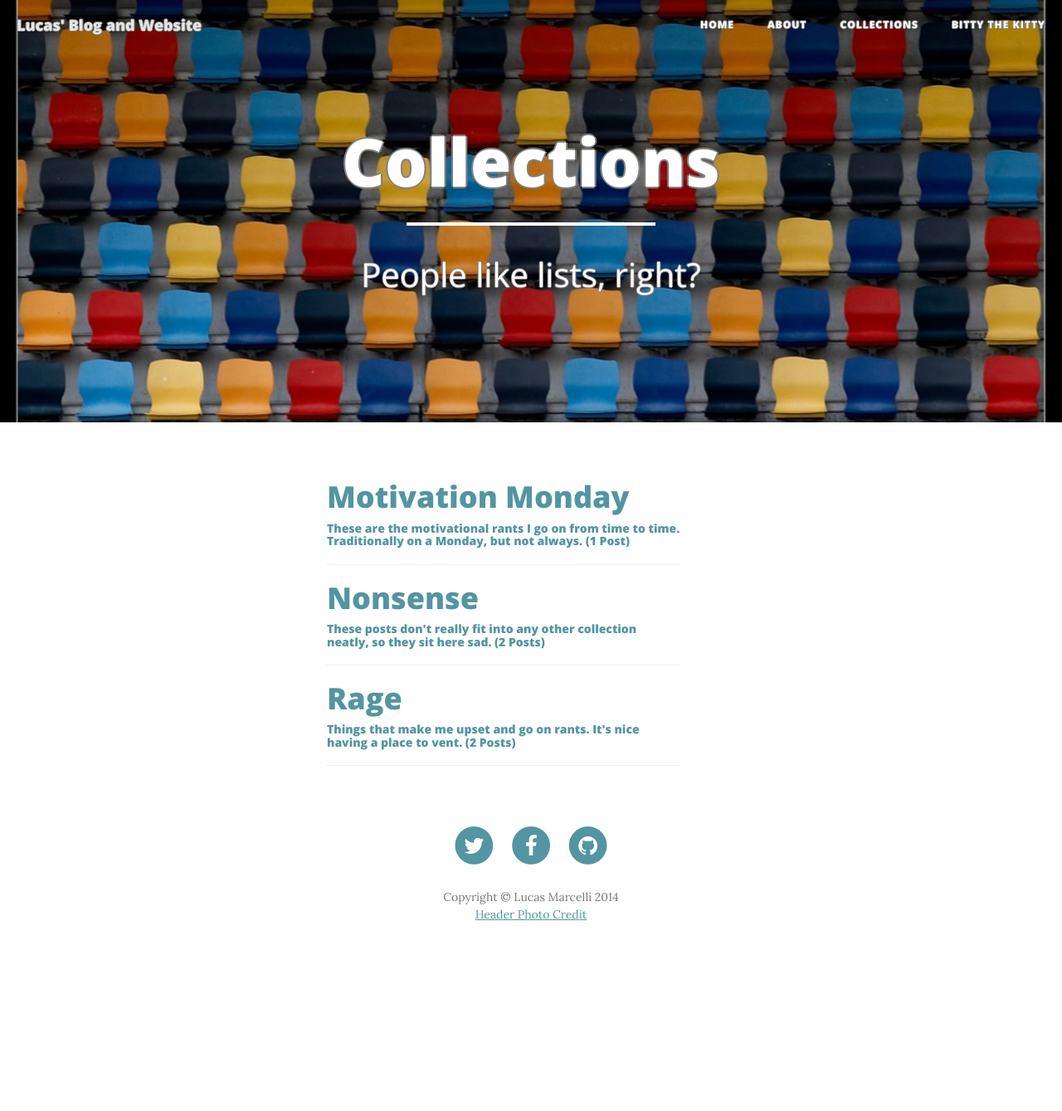
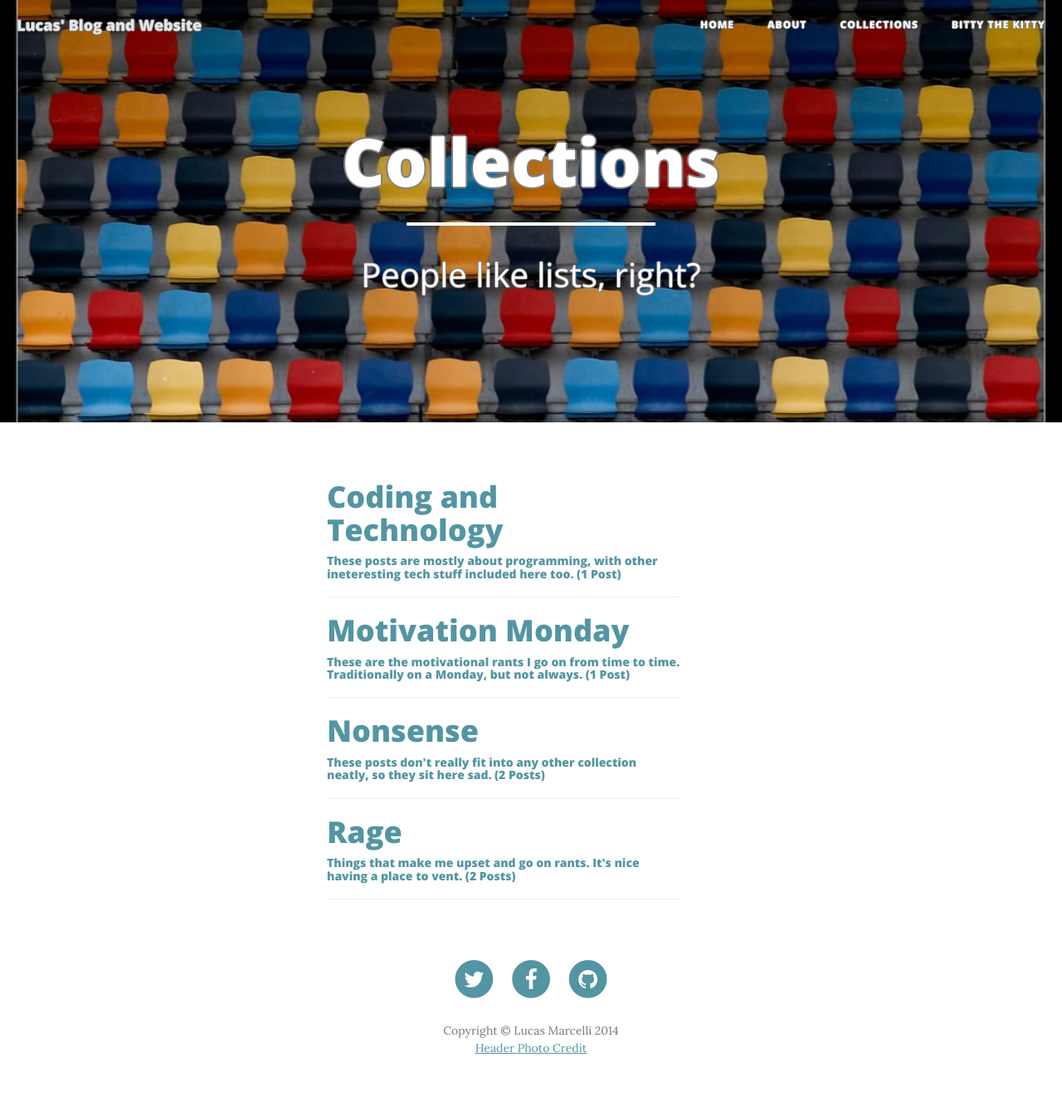
Before and after one commit to lucasm39/marcellisite, a Jekyll site: the page built from collections.html, in a window 1280 px wide. Shown: the whole page at 83% size. Built offline with Jekyll 4.4.1, drawn with Linux system fonts in a browser that asks for light colours; nearby versions of some CDN libraries; before the commit the page ends 1178 px from its top, so only the background shows below that.

Commit message:
Added a new post under a new collection.

```diff
--- /dev/null
+++ b/coding.html
@@ -0,0 +1,11 @@
+---
+layout: page
+title: "Coding and Technology"
+description: "sudo rm -rf /"
+header-img: "computer.jpg"
+tag: code
+credit: "https://www.flickr.com/photos/eflon/"
+iscollection: "yes"
+blurb: "These posts are mostly about programming, with other ineteresting tech stuff included here too."
+count: "1"
+---
--- a/kitty.html
+++ b/kitty.html
@@ -4,7 +4,6 @@ title: "Bitty the Kitty"
 description: "Life is totally okay."
 header-img: "bitty.jpg"
 nav: "yes"
-comments: true
 ---
 
 <p>This is a page that contains cute pictures of my cat. It's here for when I'm having a bad day and need a pick me up. It will be added to randomly and regularly. </p>
```
Also changed, not shown: _posts/November 2014/29-11-2014-bittypage.markdown (added, +62 -0 lines), img/headers/.comments/computer.jpg.xml (added), img/headers/bitty1.jpg (added), img/headers/computer.jpg (added).
